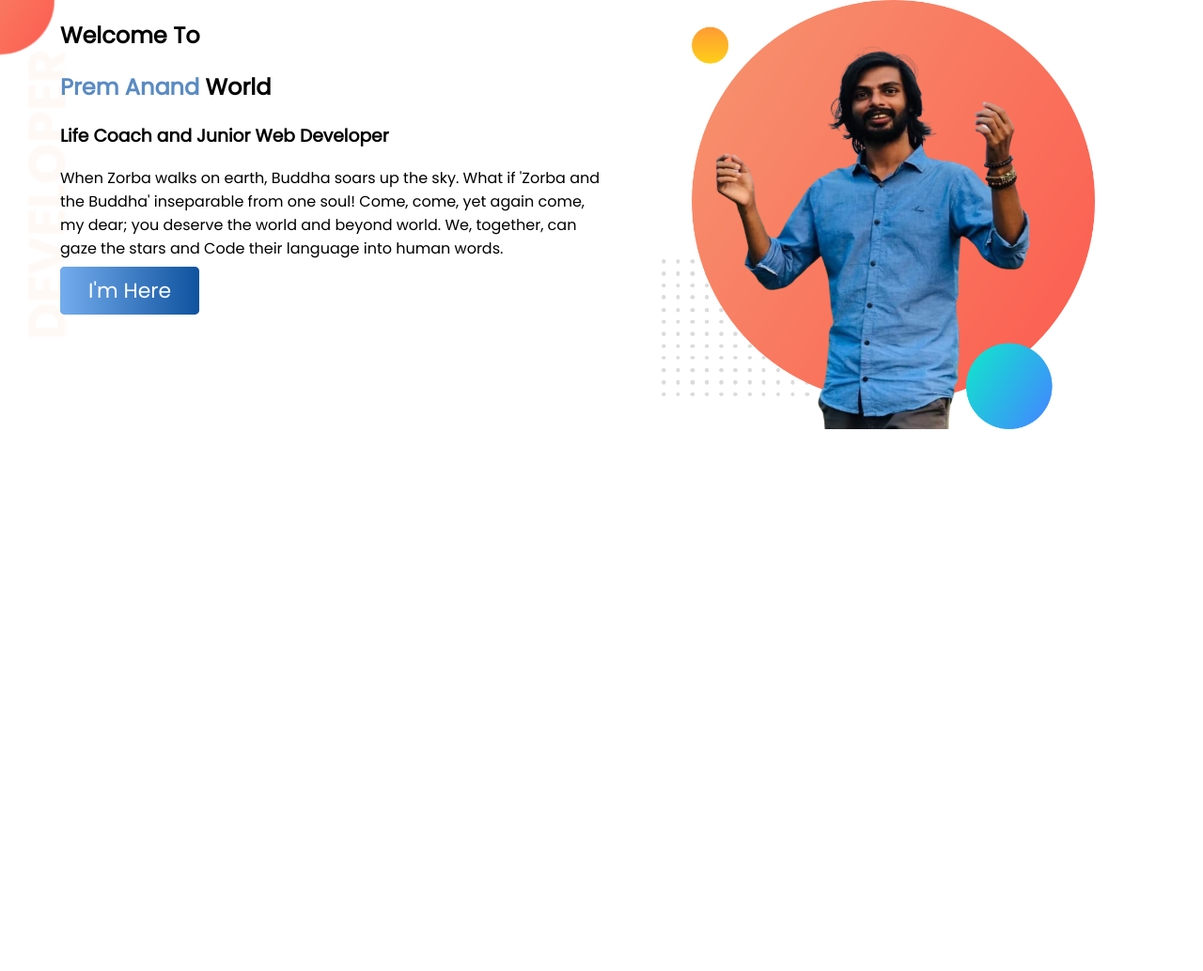
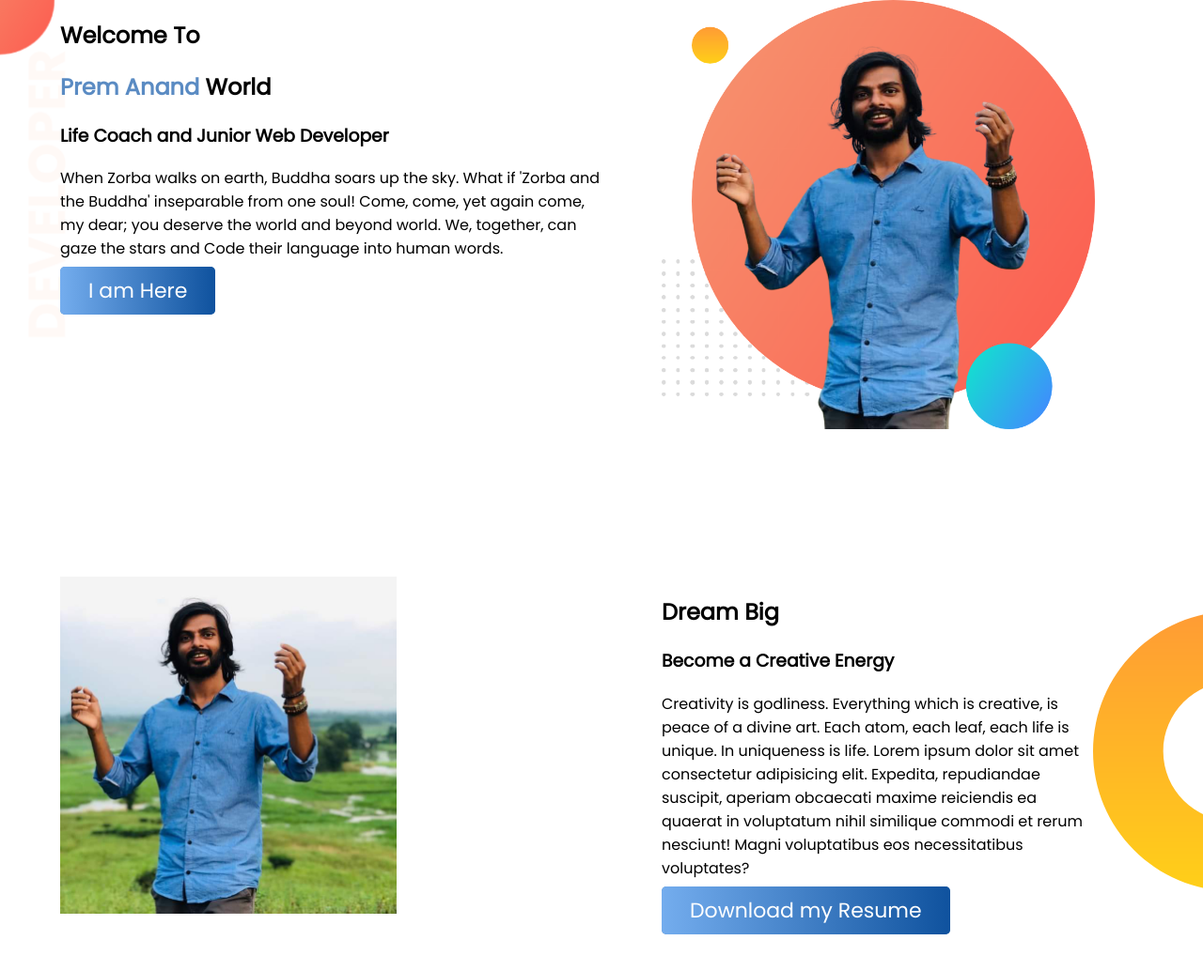
Before and after one commit to Osamsho/developer-portfolio-tutorial, a plain HTML site: page index.html in a window 1280 px wide. Shown: the whole page at 94% size. Before the commit the page ends 800 px from the top, so only its background shows below. Drawn offline with Linux system fonts and the light colour scheme.

Commit message:
Dream Big

```diff
--- a/index.html
+++ b/index.html
@@ -21,17 +21,43 @@
       <h1>Welcome To</h1>
       <h1><span class="prem-anand">Prem Anand</span> World </h1>
       <h3>Life Coach and Junior Web Developer</h3>
-    <p>When Zorba walks on earth, Buddha soars up the sky. What if 'Zorba and the Buddha' inseparable from one soul!
-      Come, come, yet again come, my dear; you deserve the world and beyond world. We, together, can gaze the stars and
+      <p>When Zorba walks on earth, Buddha soars up the sky.
+        What if 'Zorba and the Buddha' inseparable from one soul!
+        Come, come, yet again come, my dear; you deserve the world and beyond world. We, together, can gaze the stars
+        and
         Code their language into human words. </p>
 
-    <a class="link-button" href="https://www.facebook.com/taj.u.samsul/" target="_blank">I'm Here</a>
+      <a class="link-button" href="https://www.facebook.com/taj.u.samsul/" target="_blank">I am Here</a>
     </div>
     <div class="half">
       <img src="my-bg.png">
     </div>
   </section>
 
+  <!-- Top banner ends here-->
+
+  <!--Dream Big part starts here-->
+
+  <section class="dream-big">
+
+    <div class="half">
+      <Img src="samsul.jpeg">
+    </div>
+
+    <div class="half">
+      <h1>Dream Big</h1>
+      <h3>Become a Creative Energy</h3>
+      <p>
+        Creativity is godliness. Everything which is creative, is peace of a divine art. Each atom, each leaf, each life
+        is unique. In uniqueness is life. Lorem ipsum dolor sit amet consectetur adipisicing elit. Expedita, repudiandae suscipit, aperiam obcaecati maxime reiciendis ea quaerat in voluptatum nihil similique commodi et rerum nesciunt! Magni voluptatibus eos necessitatibus voluptates?
+      </p>
+
+      <a class="link-button" href="#" target="_blank">Download my Resume </a>
+    </div>
+
+  </section>
+
+  <!--Dream Big Ends Here-->
 
 </body>
 
--- a/style.css
+++ b/style.css
@@ -10,6 +10,7 @@ body{
 }
 section{
     display:flex;
+    margin-bottom: 150px;
 }
 
 .half{
@@ -34,3 +35,12 @@ section{
    background-image: url('top-banner.png'); /* Remember background-repeat: while using background-image; */
    background-repeat: no-repeat;
 }
+
+.dream-big{
+    background-image: url('dream-bg.png');
+    background-repeat: no-repeat;
+    background-position: right;
+}
+.dream-big .half{
+    padding-right: 10%;
+}
```
Also changed, not shown: 1 other file. Lines whose indentation alone changed are shown as unchanged.
